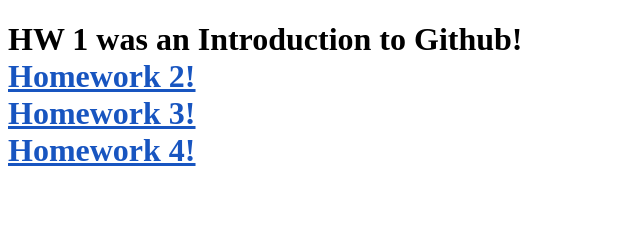
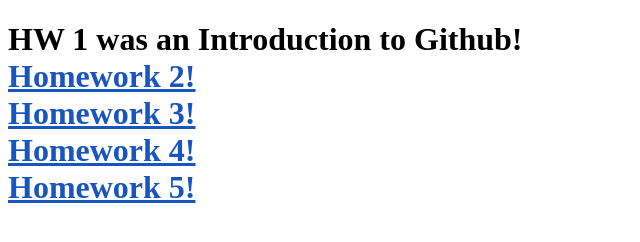
Before and after one commit to Aapul/Aapul.github.io, a plain HTML site: page index.html in a window 1280 px wide. Shown: the whole page, without its empty margins (0-640 px from the left). Drawn offline with Linux system fonts and the light colour scheme.

Commit message:
fixed deployment

```diff
--- a/index.html
+++ b/index.html
@@ -3,6 +3,7 @@
 
 <head>
     <meta charset="utf-8">
+
     <title>My webpage intro</title>
 </head>
 
@@ -13,6 +14,7 @@
             <a href="csc300x-hw2/" style="color: rgb(24, 85, 192);">Homework 2!</a> <br>
             <a href="csc300x-hw3/" style="color: rgb(24, 85, 192);">Homework 3!</a> <br>
             <a href="csc300x-hw4/" style="color: rgb(24, 85, 192);">Homework 4!</a> <br>
+            <a href="csc300x-hw5/" style="color: rgb(24, 85, 192);">Homework 5!</a> <br>
         </h1>
     </div>
 
```
